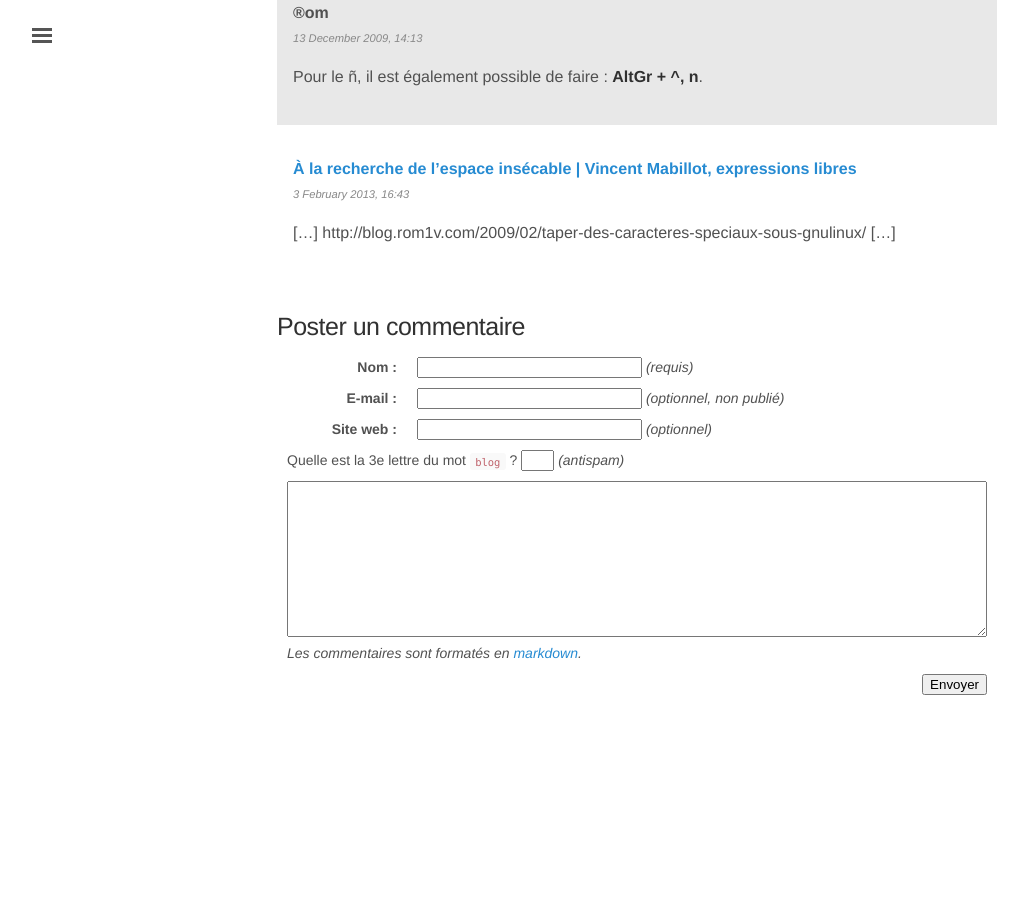
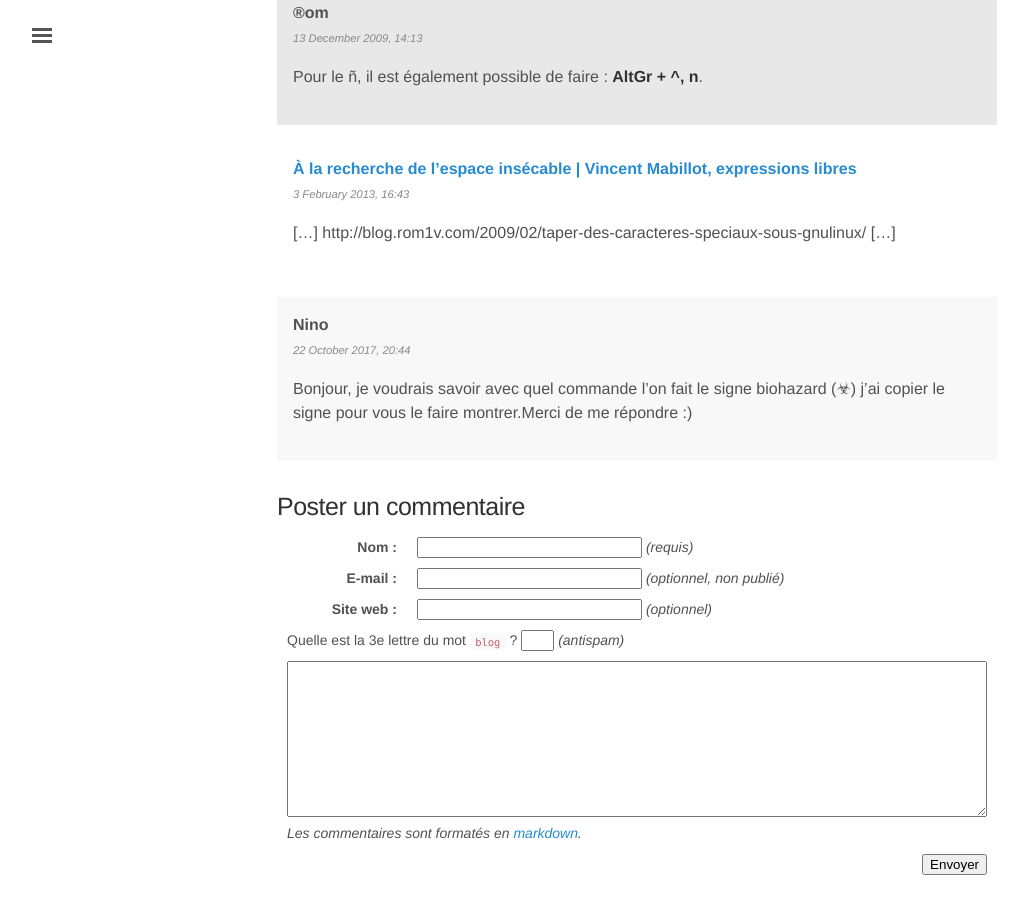
Before and after one commit to rom1v/blog.rom1v.com, a Jekyll site: the page built from _posts/2009-02-01-taper-des-caracteres-speciaux-sous-gnulinux.md, in a window 1280 px wide and 900 px high, scrolled down 11486 px. Shown: the whole window, without its empty margins (3-1031 px from the left). Built offline with Jekyll 4.4.1, drawn with Linux system fonts in a browser that asks for light colours; before the commit the page ends 12206 px from its top, so only the background shows below that.

Commit message:
Publish comment 35 for special chars

```diff
--- a/_data/comments-2009-02-taper-des-caracteres-speciaux-sous-gnulinux.yaml
+++ b/_data/comments-2009-02-taper-des-caracteres-speciaux-sous-gnulinux.yaml
@@ -347,3 +347,9 @@
     [...]
     http://blog.rom1v.com/2009/02/taper-des-caracteres-speciaux-sous-gnulinux/
     [...]
+- id: 35
+  author: Nino
+  date: 2017-10-22 20:44:02+02:00
+  contents: |
+    Bonjour, je voudrais savoir avec quel commande l'on fait le signe biohazard
+    (☣) j'ai copier le signe pour vous le faire montrer.Merci de me répondre :)
```
